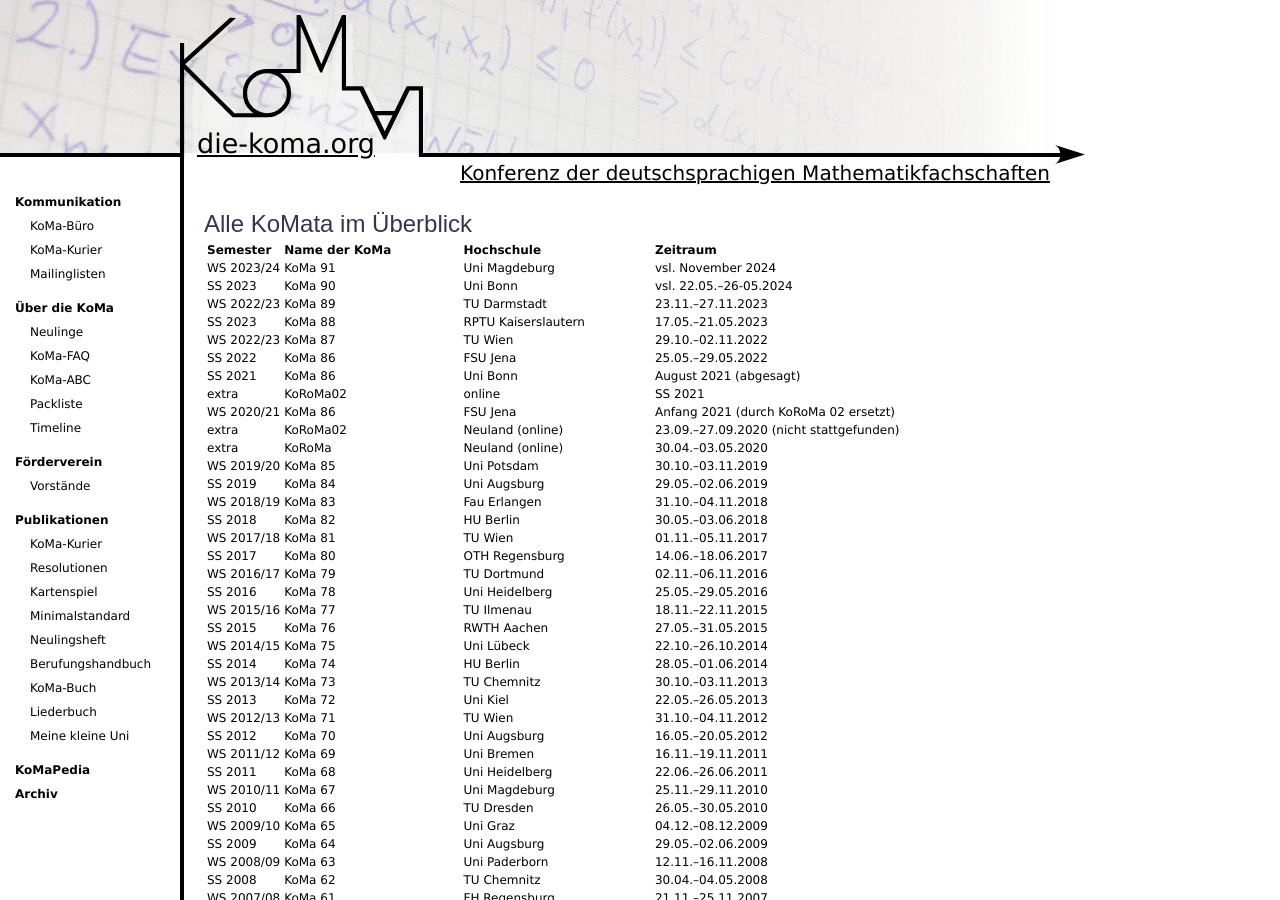
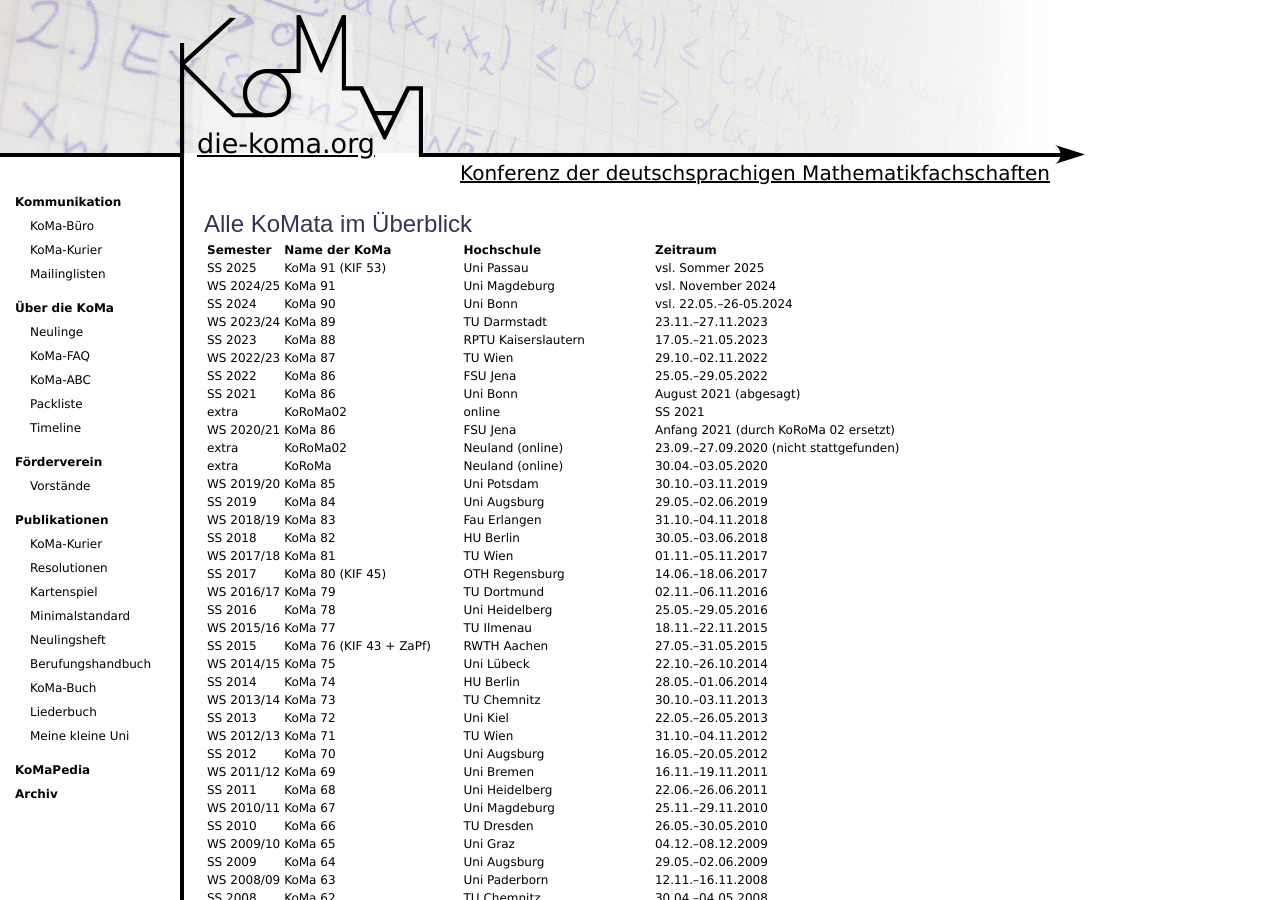
Before and after one commit to Die-KoMa/die-koma.org, a Jekyll site: the page built from ueber_die_koma/timeline.md, in a window 1280 px wide and 900 px high. Built offline with Jekyll 4.4.1, drawn with Linux system fonts in a browser that asks for light colours.

Commit message:
Passau ergänzt, Semester korrigiert und einige KIFs angemerkt

```diff
--- a/ueber_die_koma/timeline.md
+++ b/ueber_die_koma/timeline.md
@@ -7,9 +7,10 @@
 
 | Semester    | Name der KoMa            | Hochschule                   | Zeitraum              |
 |:------------|:-------------------------|:-----------------------------|:----------------------|
-| WS 2023/24  | KoMa 91                  | Uni Magdeburg                | vsl. November 2024    |
-| SS 2023     | KoMa 90                  | Uni Bonn                | vsl. 22.05.–26-05.2024     |
-| WS 2022/23  | KoMa 89                  | TU Darmstadt                 | 23.11.–27.11.2023     |
+| SS 2025     | KoMa 91 (KIF 53)         | Uni Passau                   | vsl. Sommer 2025      |
+| WS 2024/25  | KoMa 91                  | Uni Magdeburg                | vsl. November 2024    |
+| SS 2024     | KoMa 90                  | Uni Bonn                     | vsl. 22.05.–26-05.2024|
+| WS 2023/24  | KoMa 89                  | TU Darmstadt                 | 23.11.–27.11.2023     |
 | SS 2023     | KoMa 88                  | RPTU Kaiserslautern          | 17.05.–21.05.2023     |
 | WS 2022/23  | KoMa 87                  | TU Wien                      | 29.10.–02.11.2022     |
 | SS 2022     | KoMa 86                  | FSU Jena                     | 25.05.–29.05.2022     |
@@ -23,11 +24,11 @@
 | WS 2018/19  | KoMa 83                  | Fau Erlangen                 | 31.10.–04.11.2018     |
 | SS 2018     | KoMa 82                  | HU Berlin                    | 30.05.–03.06.2018     |
 | WS 2017/18  | KoMa 81                  | TU Wien                      | 01.11.–05.11.2017     |
-| SS 2017     | KoMa 80                  | OTH Regensburg               | 14.06.–18.06.2017     |
+| SS 2017     | KoMa 80 (KIF 45)         | OTH Regensburg               | 14.06.–18.06.2017     |
 | WS 2016/17  | KoMa 79                  | TU Dortmund                  | 02.11.–06.11.2016     |
 | SS 2016     | KoMa 78                  | Uni Heidelberg               | 25.05.–29.05.2016     |
 | WS 2015/16  | KoMa 77                  | TU Ilmenau                   | 18.11.–22.11.2015     |
-| SS 2015     | KoMa 76                  | RWTH Aachen                  | 27.05.–31.05.2015     |
+| SS 2015     | KoMa 76 (KIF 43 + ZaPf)  | RWTH Aachen                  | 27.05.–31.05.2015     |
 | WS 2014/15  | KoMa 75                  | Uni Lübeck                   | 22.10.–26.10.2014     |
 | SS 2014     | KoMa 74                  | HU Berlin                    | 28.05.–01.06.2014     |
 | WS 2013/14  | KoMa 73                  | TU Chemnitz                  | 30.10.–03.11.2013     |
```
